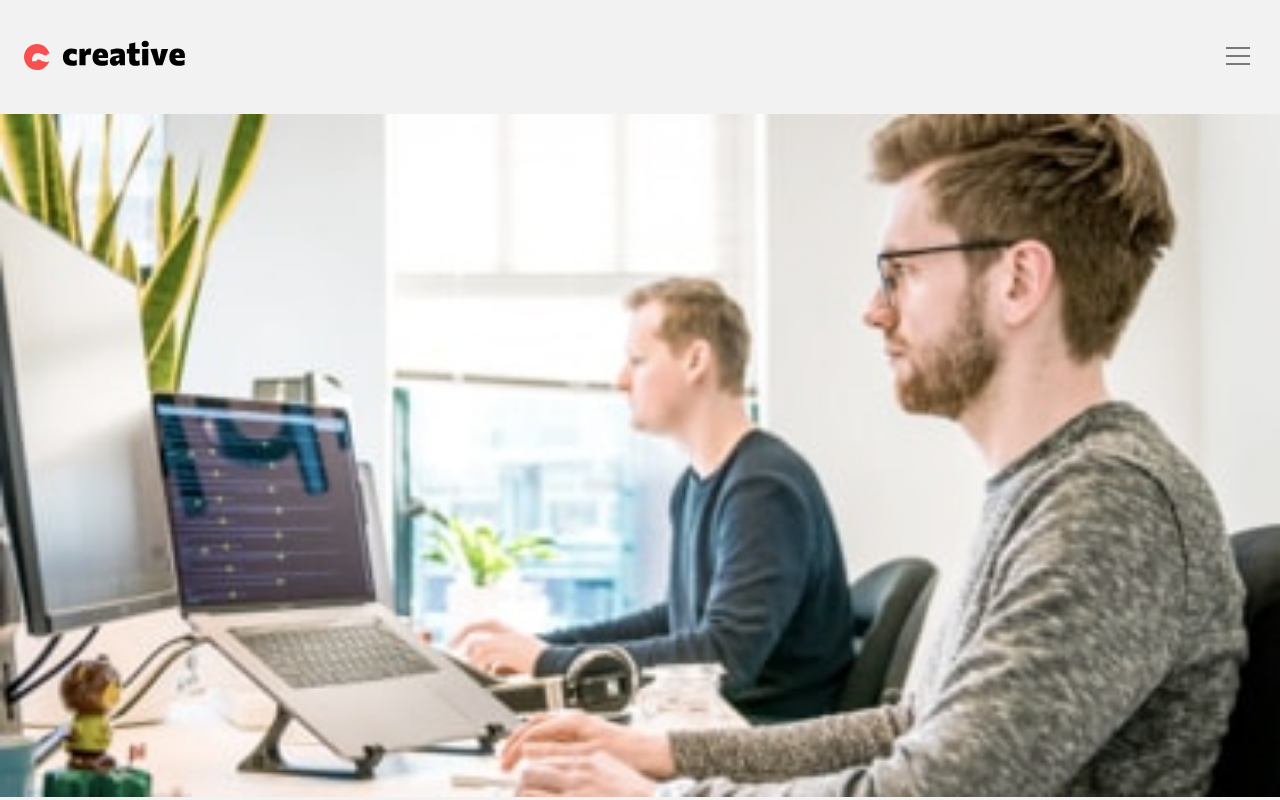
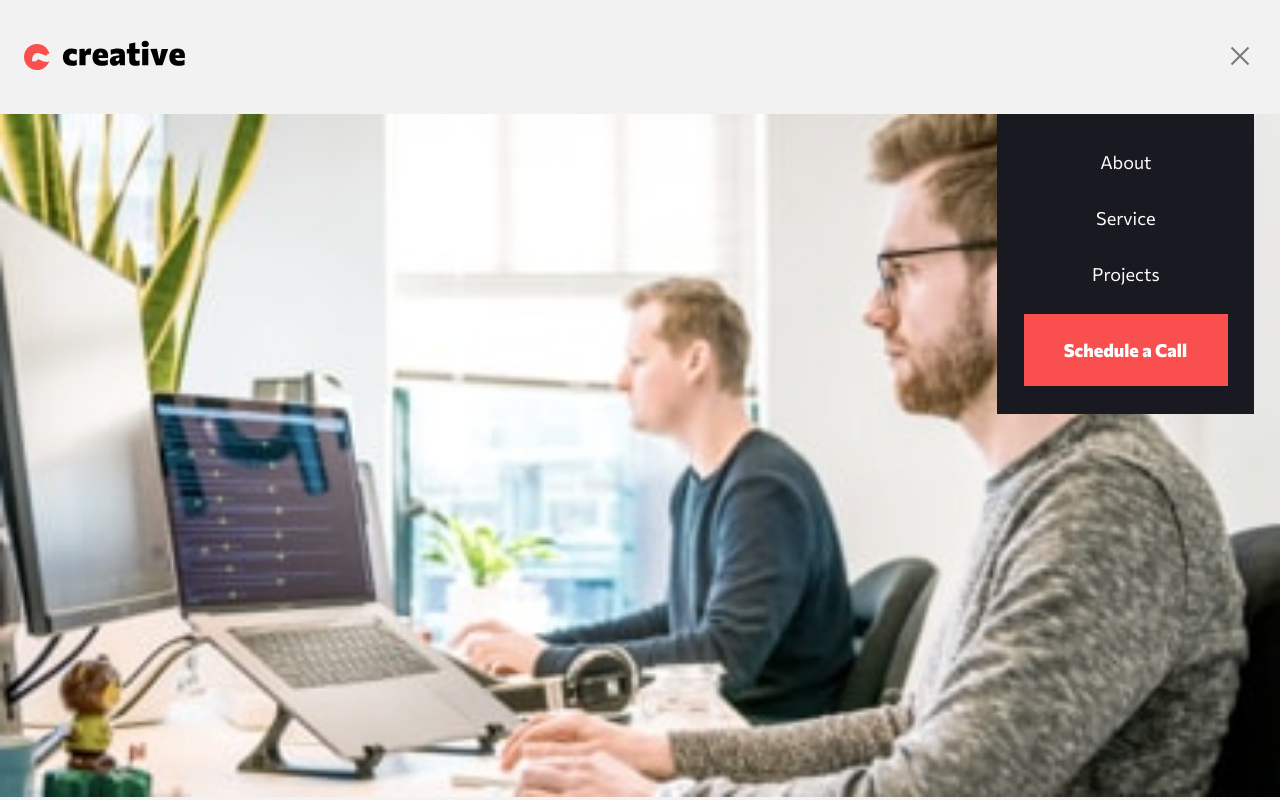
Before and after one commit to Oleksandr-Berd/creative-agency, a React (Create React App) app: page / in a window 1280 px wide. Both pictures are taken after a click on the button 1238 px from the left and 57 px from the top of the page. Shown: the top 800 px of the page. Built offline with nearby package versions, Linux system fonts and the light colour scheme.

Commit message:
mob is done

```diff
--- a/src/App.tsx
+++ b/src/App.tsx
@@ -2,7 +2,6 @@ import About from "./components/About/About";
 import SharedLayout from "./layouts/SharedLayout/SharedLayout";
 import Services from "./components/Services/Services";
 import Projects from "./components/Projects/Projects";
-import Footer from "./layouts/Footer/Footer";
 
 function App() {
   return (
@@ -11,7 +10,6 @@ function App() {
         <About />
         <Services />
         <Projects />
-        <Footer/>
       </SharedLayout>
     </>
   );
--- a/src/components/BurgerMenu/BurgerMenu.tsx
+++ b/src/components/BurgerMenu/BurgerMenu.tsx
@@ -1,11 +1,15 @@
 import * as SC from "./BurgerMenuStyle";
 
 import { ReactComponent as BurgerSVG } from "../../assets/images/mobile/icon-hamburger.svg";
+import {ReactComponent as ClosedIcon} from '../../assets/images/mobile/icon-cross.svg'
+import { IMenu } from "../../utils/interfaces";
 
-const BurgerMenu: React.FC = () => {
+
+
+const BurgerMenu: React.FC<IMenu> = ({toggleMenu, isMenu}) => {
   return (
-    <SC.BurgerBtn>
-      <BurgerSVG />
+    <SC.BurgerBtn onClick={toggleMenu}>
+      {isMenu ? <ClosedIcon/> : <BurgerSVG/>}
     </SC.BurgerBtn>
   );
 };
--- /dev/null
+++ b/src/components/Menu/Menu.tsx
@@ -0,0 +1,18 @@
+import * as SC from './MenuStyled'
+
+import {navBar} from '../../db/navBar'
+import LinkBtn from '../../ui/LinkBtn/LinkBtn';
+import { IMenu } from '../../utils/interfaces';
+
+const Menu:React.FC<Partial<IMenu>> = ({toggleMenu}) => {
+  return (
+    <SC.MenuStyled>
+      <nav>
+        {navBar.map(({id, path, name}) => <SC.Items key={id} onClick={toggleMenu}><a href={path}>{name}</a></SC.Items>)}
+      </nav>
+      <LinkBtn path='#' content='Schedule a Call'/>
+    </SC.MenuStyled>
+  );
+};
+
+export default Menu;
--- /dev/null
+++ b/src/components/Menu/MenuStyled.ts
@@ -0,0 +1,37 @@
+import styled from "@emotion/styled";
+
+export const MenuStyled = styled.menu`
+  position: absolute;
+  top: 0;
+  right: 0;
+
+  z-index: 1;
+
+transform: translateX(-26px) translateY(114px);
+
+
+  display: inline-block;
+
+  padding-top: 32px;
+  padding-bottom: 28px;
+  padding-left: 27px;
+  padding-right: 26px;
+
+  margin: 0;
+
+  text-align: center;
+
+  background-color: #191921;
+`;
+
+export const Items = styled.li`
+margin-bottom: 24px;
+
+& > *{
+    font-family: "ComReg";
+    font-size: 18px;
+    line-height: 1.78;
+
+    color: #fff;
+}
+`
--- a/src/components/Projects/Projects.tsx
+++ b/src/components/Projects/Projects.tsx
@@ -21,7 +21,7 @@ const Projects: React.FC = () => {
   };
 
   return (
-    <section>
+    <section id="projects">
       <SC.ImageCon>
         <img src={projects[currentProject].image} alt="project" />
         <SC.TitleCon>
--- a/src/components/Services/Services.tsx
+++ b/src/components/Services/Services.tsx
@@ -11,7 +11,7 @@ const Services: React.FC = () => {
 
   return (
     <SC.CommonCon
-      id="services"
+      id="service"
       bg={imgService}
       size={complySize(windowWidth, initialSize, initialWindowWidth)}
     >
--- /dev/null
+++ b/src/db/navBar.ts
@@ -0,0 +1,18 @@
+export const navBar = [
+    {
+        id:1,
+        name:"About",
+        path:"#about"
+    },
+    {
+        id:2,
+        name:"Service",
+        path:"#service"
+    },
+    {
+        id:3,
+        name:"Projects",
+        path:"#projects"
+    }
+
+]
--- a/src/layouts/Header/Header.tsx
+++ b/src/layouts/Header/Header.tsx
@@ -2,12 +2,14 @@ import * as SC from "./HeaderStyle";
 
 import BurgerMenu from "../../components/BurgerMenu/BurgerMenu";
 import Logo from "../../components/Logo/Logo";
+import { IMenu } from "../../utils/interfaces";
 
-const Header: React.FC = () => {
+
+const Header: React.FC<IMenu> = ({toggleMenu, isMenu}) => {
   return (
     <SC.HeaderStyled>
       <Logo />
-      <BurgerMenu />
+      <BurgerMenu toggleMenu={toggleMenu} isMenu={isMenu}/>
     </SC.HeaderStyled>
   );
 };
--- a/src/layouts/SharedLayout/SharedLayout.tsx
+++ b/src/layouts/SharedLayout/SharedLayout.tsx
@@ -1,14 +1,31 @@
+import { useState } from "react";
+
+import * as SC from './SharedLayoutStyled'
+
+import Footer from "../Footer/Footer";
 import Header from "../Header/Header";
+import Menu from "../../components/Menu/Menu";
 
 type Props = {
-    children: React.ReactNode
+  children: React.ReactNode;
+};
+
+const SharedLayout: React.FC<Props> = ({ children }) => {
+const [isMenu, setIsMenu] = useState(false)
+
+const toggleMenu = () => {
+
+    setIsMenu(!isMenu)
 }
 
-const SharedLayout:React.FC<Props> = ({children}) => {
-    return ( <main>
-        <Header/>
-    {children}
-    </main> );
-}
+  return (
+    <SC.LayoutStyled>
+      <Header toggleMenu={toggleMenu} isMenu={isMenu}/>
+      {isMenu ? <Menu toggleMenu={toggleMenu}/> : null}
+      {children}
+      <Footer/>
+    </SC.LayoutStyled>
+  );
+};
 
 export default SharedLayout;
--- /dev/null
+++ b/src/layouts/SharedLayout/SharedLayoutStyled.ts
@@ -0,0 +1,5 @@
+import styled from "@emotion/styled";
+
+export const LayoutStyled = styled.main`
+position: relative;
+`
--- a/src/utils/interfaces.ts
+++ b/src/utils/interfaces.ts
@@ -11,3 +11,8 @@ export interface ILink {
 export interface AdjustSizeProps {
     complySize:(windowWidth:number, initialSize:number, initialWindowWidth:number) => string
 }
+
+export interface IMenu {
+    toggleMenu:()=>void,
+    isMenu:boolean,
+}
```
